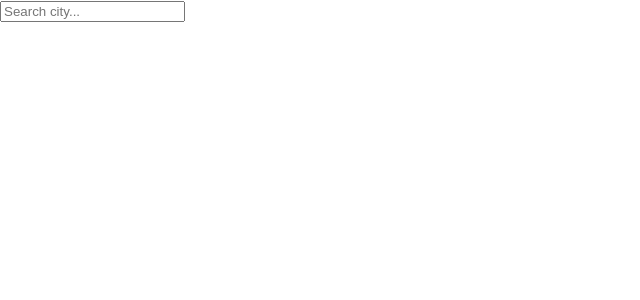
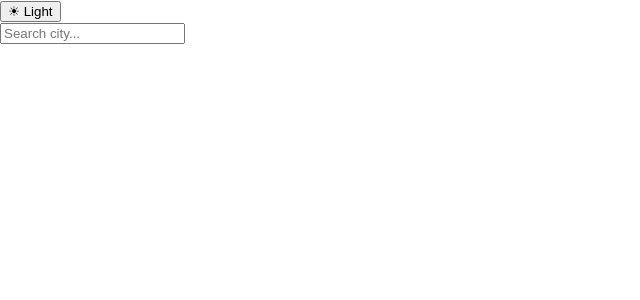
Before and after one commit to itx-me-zaynabb/Weather-Wizardd, a React (Create React App) app: page / in a window 1280 px wide. Shown: the top 300 px of the page, without its empty margins (0-640 px from the left). Built offline with nearby package versions, Linux system fonts and the light colour scheme.

Commit message:
import Theme from themetoggle

```diff
--- a/src/App.js
+++ b/src/App.js
@@ -1,10 +1,12 @@
 import { BrowserRouter, Routes, Route } from "react-router-dom";
 import Home from "./pages/Home";
 import WeatherPage from "./pages/WeatherPage";
+import ThemeToggle from "./components/Themetoggle";
 
 function App() {
   return (
     <BrowserRouter>
+      <ThemeToggle />
       <Routes>
         <Route path="/" element={<Home />} />
         <Route path="/weather/:city" element={<WeatherPage />} />
```
